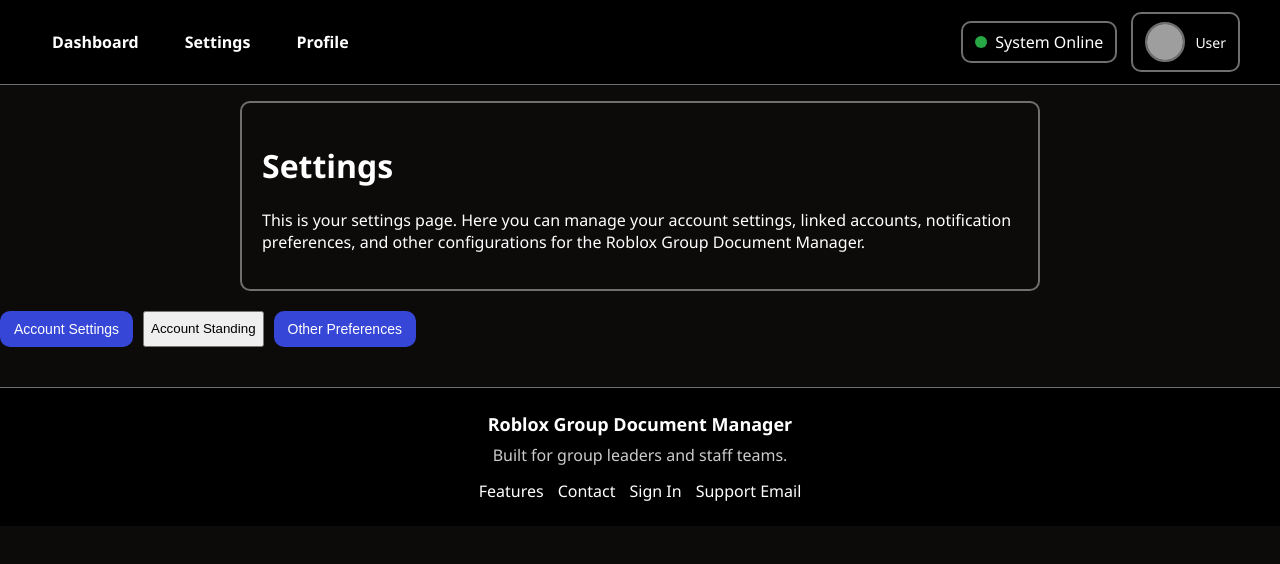
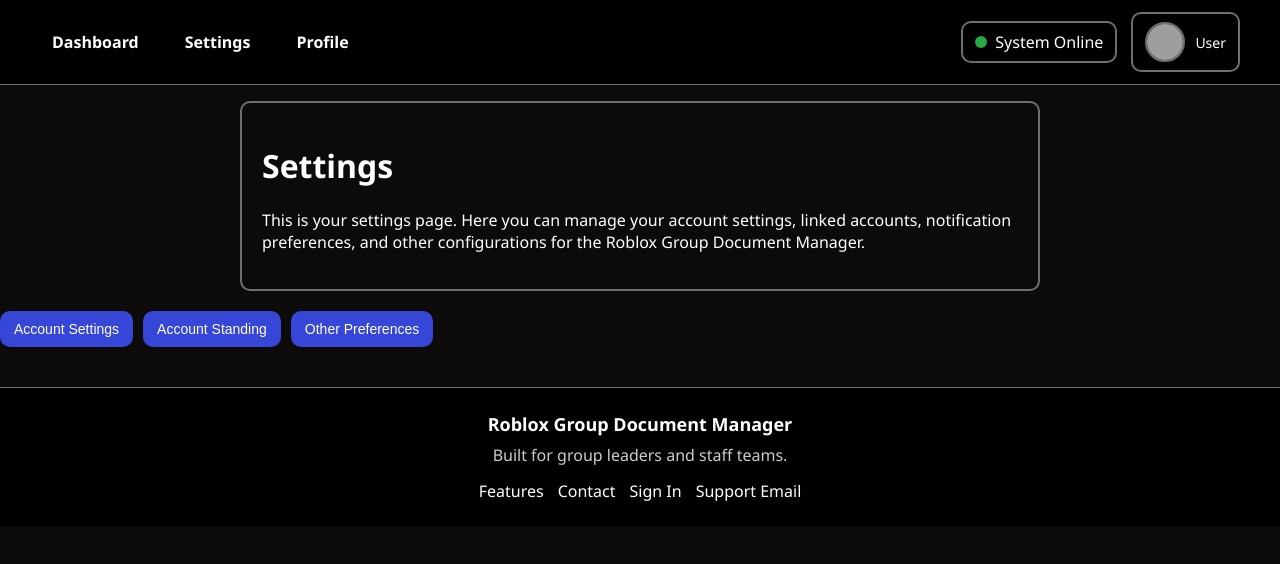
Before and after one commit to CamoBlamo/RBLXDOCMANAGER, a Next.js app: page /dashboard/settings in a window 1280 px wide. Shown: the top 564 px of the page. Built offline with nearby package versions, Linux system fonts and the light colour scheme; no server answers; grey boxes are pictures that could not be loaded.

Commit message:
another one

```diff
--- a/src/app/dashboard/settings/page.js
+++ b/src/app/dashboard/settings/page.js
@@ -32,7 +32,7 @@
                 </div>
                 <div className="settings-toolbar">
                     <button id="account-settings-btn">Account Settings</button>
-                    <button id="account-standing-btn">Account Standing</button>
+                    <button id="standing-settings-btn">Account Standing</button>
                     <button id="other-settings-btn">Other Preferences</button>
                 </div>
             </main>
```
